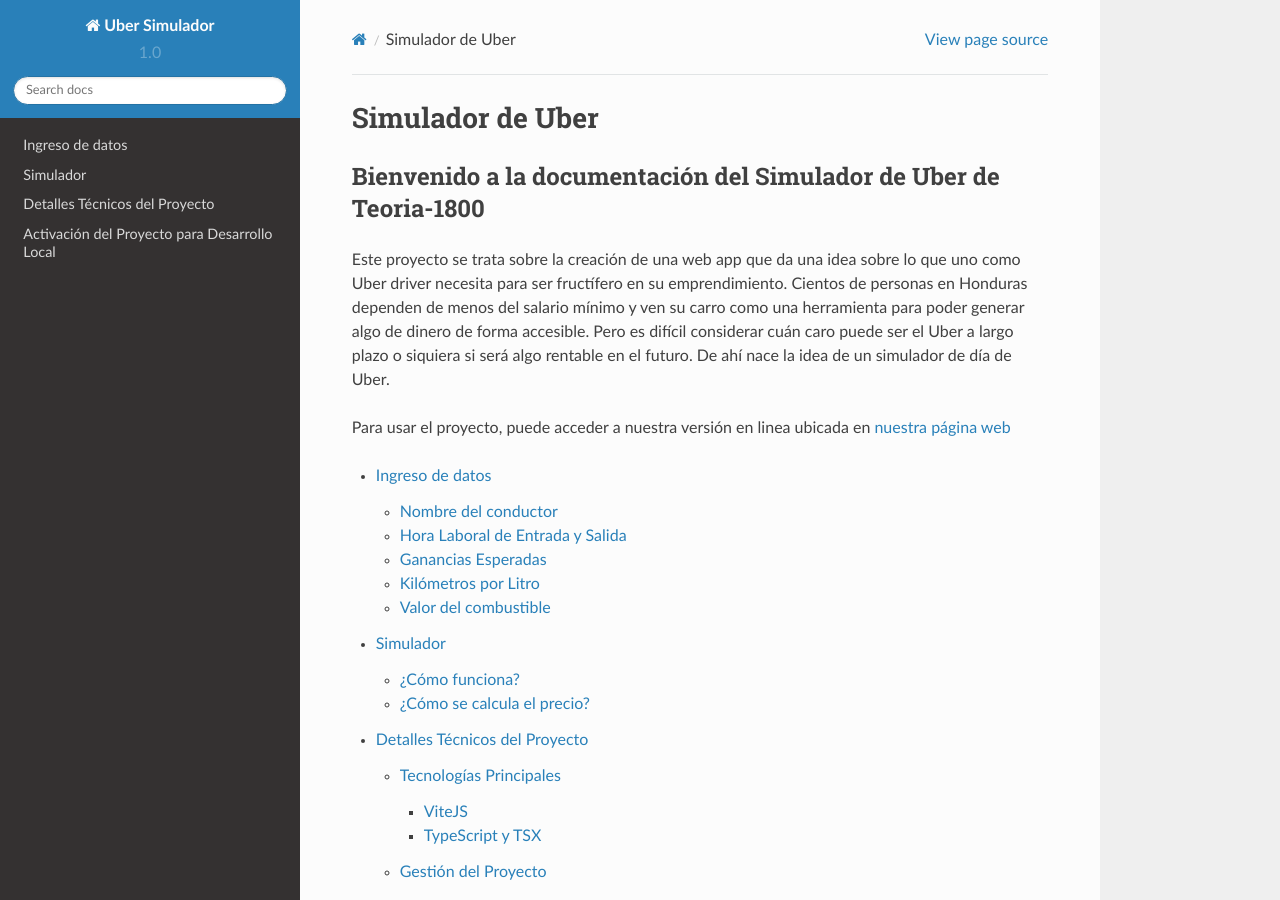
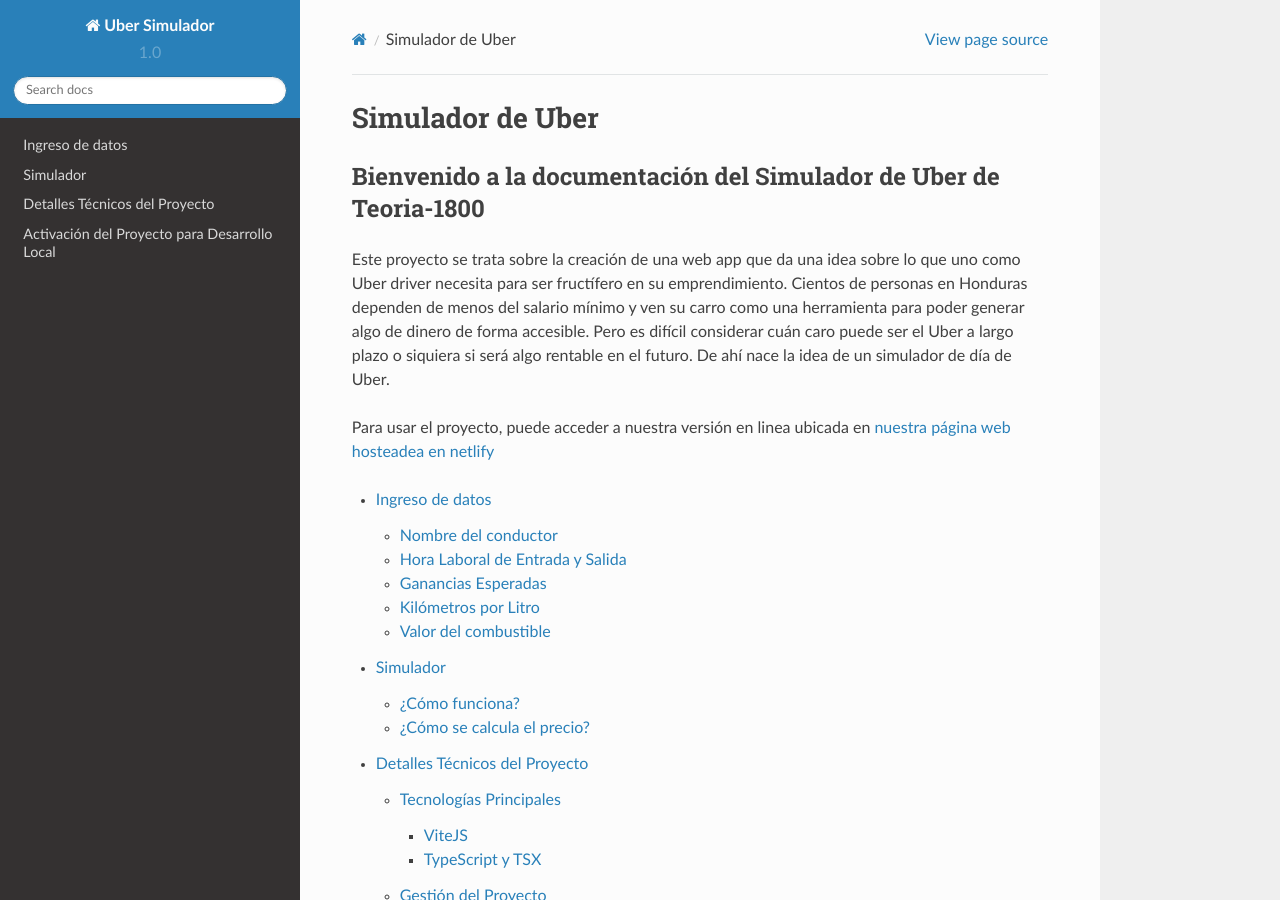
Before and after one commit to psychofizz/uber-manual, a Sphinx documentation site: the page built from docs/source/index.rst, in a window 1280 px wide and 900 px high. Built offline with Sphinx 7.4.7 and the Read the Docs theme 2.0.0, drawn with Linux system fonts in a browser that asks for light colours; pages that are not in the unit, such as notebooks, are missing from menus.

Commit message:
correcion de index.rst

```diff
--- a/docs/source/index.rst
+++ b/docs/source/index.rst
@@ -19,7 +19,7 @@
 cuán caro puede ser el Uber a largo plazo o siquiera si será algo
 rentable en el futuro. De ahí nace la idea de un simulador de día de Uber.
 
-Para usar el proyecto, puede acceder a nuestra versión en linea ubicada en `nuestra página web <https://uber-sim-teoria-sim.netlify.app>`_
+Para usar el proyecto, puede acceder a nuestra versión en linea ubicada en `nuestra página web hosteadea en netlify <https://uber-sim-teoria-sim.netlify.app>`_
 
 .. toctree::
 
```
